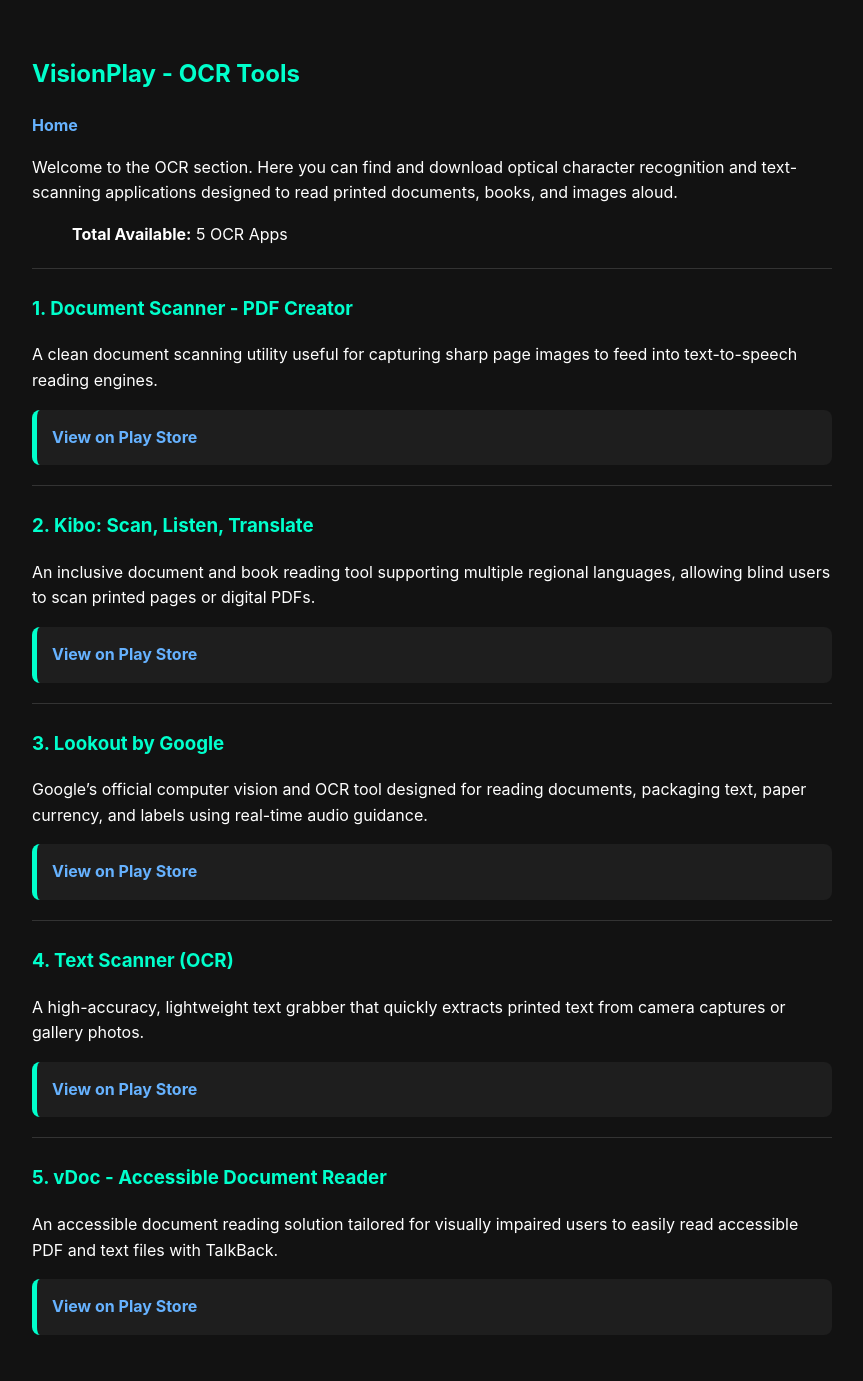
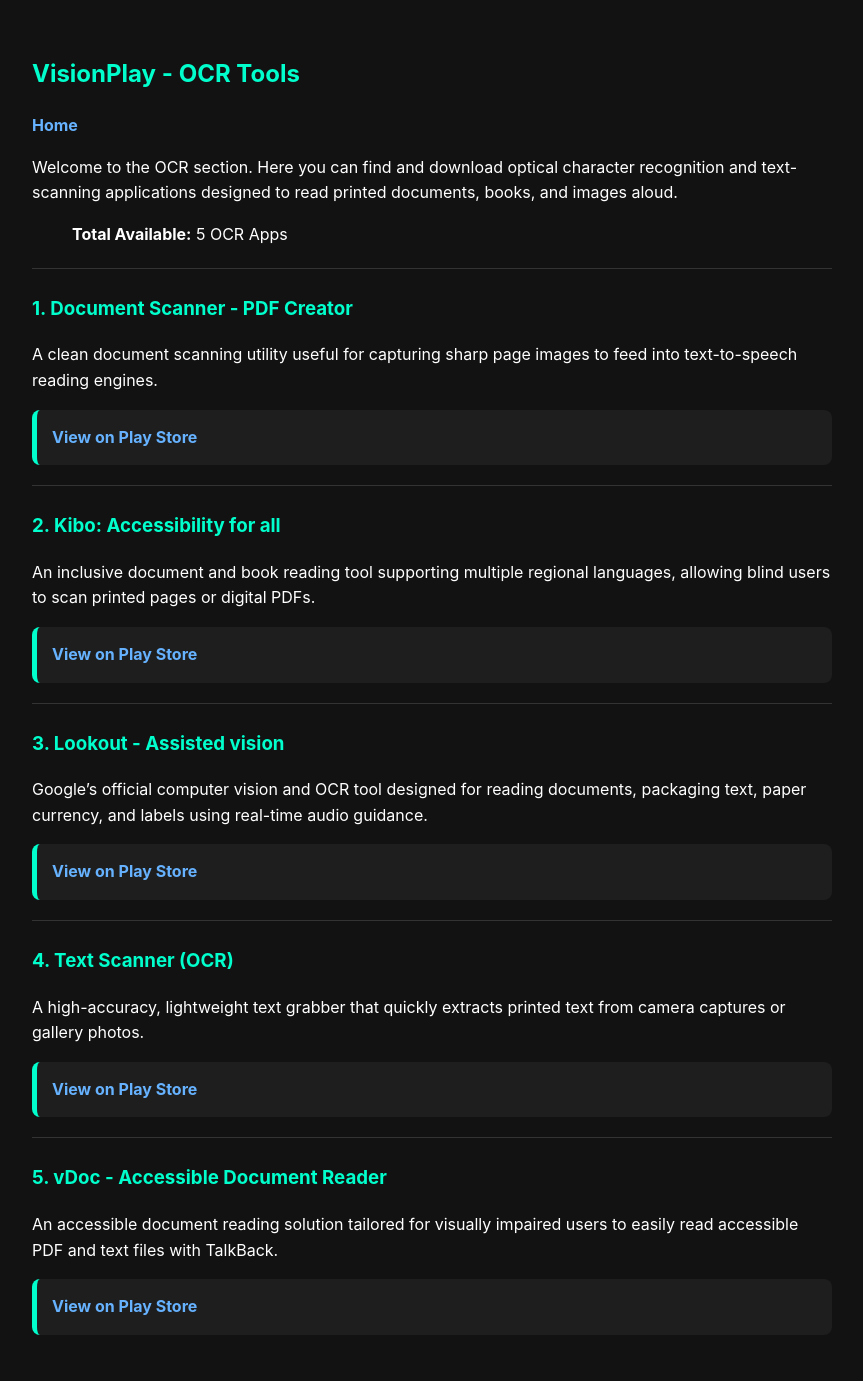
Before and after one commit to abhishekdey-hub/VisionPlay, a Jekyll site: the page built from optical-character-recognition/index.md, in a window 1280 px wide. Shown: the whole page, without its empty margins (208-1071 px from the left). Built offline with Jekyll 4.4.1, drawn with Linux system fonts in a browser that asks for light colours.

Commit message:
Update index.md

```diff
--- a/optical-character-recognition/index.md
+++ b/optical-character-recognition/index.md
@@ -22,17 +22,17 @@
 
 ---
 
-### 2. Kibo: Scan, Listen, Translate
+### 2. Kibo: Accessibility for all
 An inclusive document and book reading tool supporting multiple regional languages, allowing blind users to scan printed pages or digital PDFs.
 
-* [View on Play Store](https://play.google.com/store/apps/details?id=com.trestle.kibo)
+* [View on Play Store](https://play.google.com/store/apps/details?id=com.trestle.labs.kibo)
 
 ---
 
-### 3. Lookout by Google
+### 3. Lookout - Assisted vision
 Google's official computer vision and OCR tool designed for reading documents, packaging text, paper currency, and labels using real-time audio guidance.
 
-* [View on Play Store](https://play.google.com/store/apps/details?id=com.google.android.apps.accessibility.auditor)
+* [View on Play Store](https://play.google.com/store/apps/details?id=com.google.android.apps.accessibility.reveal)
 
 ---
 
```
